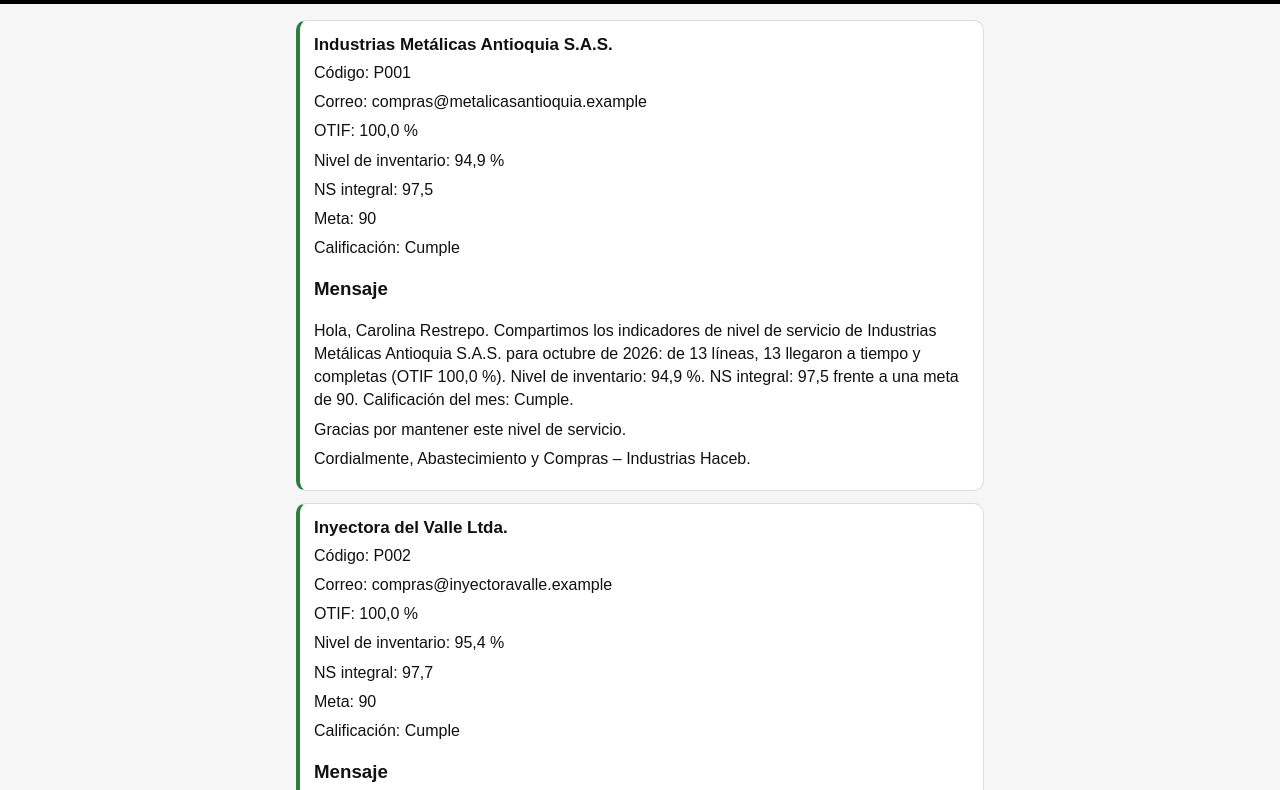
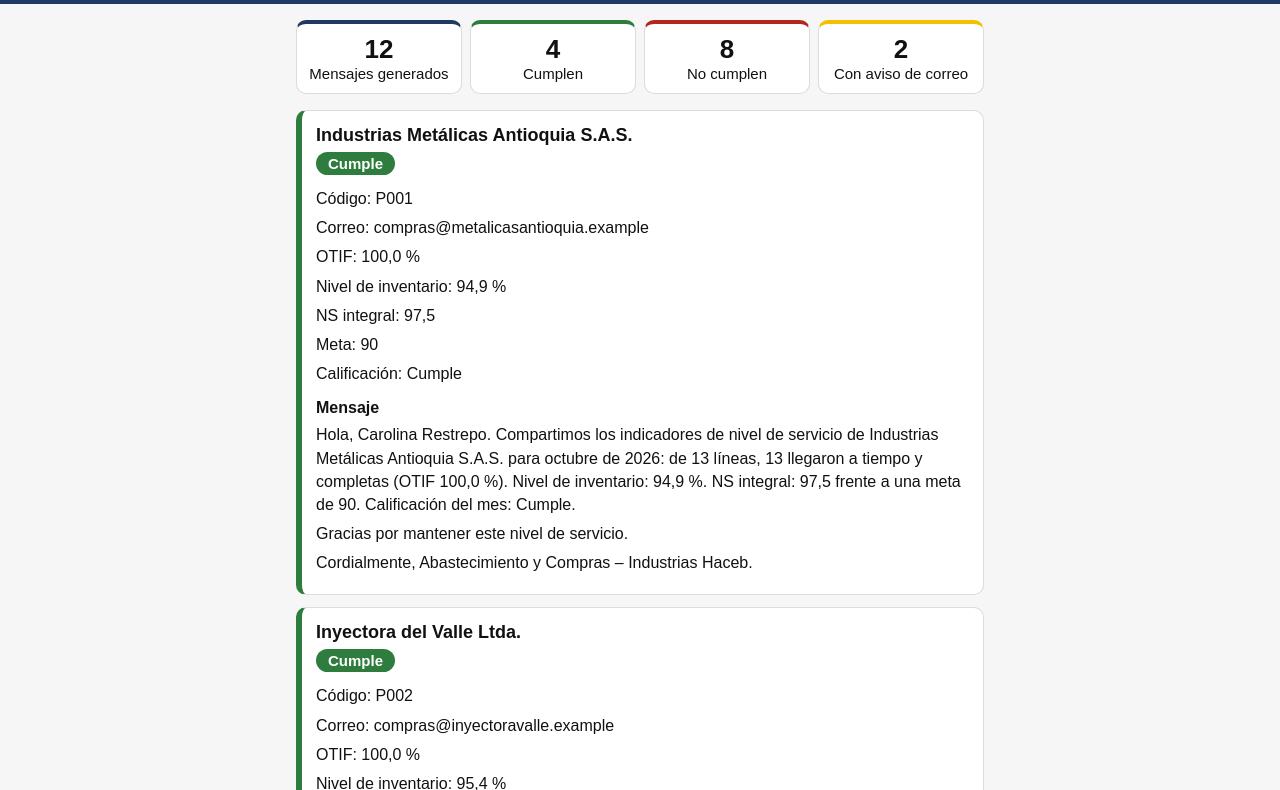
Before and after one commit to TheDarkToxic/Codigo-Monta-ero, a plain HTML site: page index.html in a window 1280 px wide. Shown: the part 57-847 px from the top of the page. Drawn offline with Linux system fonts and the light colour scheme.

Commit message:
Ronda 3: resumen y diseño

```diff
--- a/app.js
+++ b/app.js
@@ -58,6 +58,8 @@ function elegirMes() {
   console.log("Mes elegido:", mesEnLetras(periodoElegido), "- registros:", indicadoresDelMes.length);
   // Volver a dibujar las tarjetas con el mes nuevo (ver TODO 2).
   dibujarTarjetas();
+  // Actualizar las 4 cifras del resumen (ver final del archivo).
+  dibujarResumen();
 }
 
 // 5) Cada vez que la persona cambie el mes, volver a filtrar.
@@ -125,7 +127,7 @@ function dibujarTarjetas() {
     // El nombre y el correo salen de "proveedores" (acuerdo en CLAUDE.md).
     // Si no encontramos al proveedor, usamos el nombre que trae el indicador.
     const nombre = proveedor ? proveedor.nombre : indicador.nombre_proveedor;
-    const correo = proveedor && proveedor.correo ? proveedor.correo : "sin dato";
+    const correo = proveedor && proveedor.correo ? proveedor.correo : "(vacío)";
 
     // Crear la tarjeta. Los estilos "card", "ok" y "fail" ya están en estilos.css.
     const tarjeta = document.createElement("article");
@@ -140,6 +142,15 @@ function dibujarTarjetas() {
     const titulo = document.createElement("h2");
     titulo.textContent = nombre;
     tarjeta.appendChild(titulo);
+
+    // Etiqueta de color con la calificación: verde «Cumple» o roja «No cumple».
+    if (indicador.calificacion === "Cumple" || indicador.calificacion === "No cumple") {
+      const etiqueta = document.createElement("span");
+      etiqueta.classList.add("etiqueta");
+      etiqueta.classList.add(indicador.calificacion === "Cumple" ? "cumple" : "no-cumple");
+      etiqueta.textContent = indicador.calificacion;
+      tarjeta.appendChild(etiqueta);
+    }
 
     // Una línea por cada dato.
     agregarLinea(tarjeta, "Código", indicador.id_proveedor);
@@ -275,3 +286,51 @@ function agregarAviso(tarjeta, texto) {
   aviso.textContent = "⚠ " + texto;
   tarjeta.appendChild(aviso);
 }
+
+// RESUMEN DEL MES (Ronda 3)
+// Cuenta y muestra 4 cifras del mes elegido: mensajes generados, cuántos cumplen,
+// cuántos no cumplen y cuántos tienen aviso de correo.
+function dibujarResumen() {
+  let cumplen = 0;
+  let noCumplen = 0;
+  let conAvisoCorreo = 0;
+
+  for (const indicador of indicadoresDelMes) {
+    if (indicador.calificacion === "Cumple") {
+      cumplen = cumplen + 1;
+    } else if (indicador.calificacion === "No cumple") {
+      noCumplen = noCumplen + 1;
+    }
+    // Usamos la misma revisión de correo que las tarjetas, para que siempre coincidan.
+    const proveedor = buscarProveedor(indicador.id_proveedor);
+    if (revisarCorreo(proveedor ? proveedor.correo : "") !== "") {
+      conAvisoCorreo = conAvisoCorreo + 1;
+    }
+  }
+
+  // Se genera un mensaje por cada indicador del mes.
+  const cifras = [
+    { numero: indicadoresDelMes.length, texto: "Mensajes generados", estilo: "total" },
+    { numero: cumplen, texto: "Cumplen", estilo: "cumple" },
+    { numero: noCumplen, texto: "No cumplen", estilo: "no-cumple" },
+    { numero: conAvisoCorreo, texto: "Con aviso de correo", estilo: "aviso" }
+  ];
+
+  const resumen = document.getElementById("resumen");
+  resumen.innerHTML = "";  // limpiar el resumen anterior
+
+  for (const cifra of cifras) {
+    const caja = document.createElement("div");
+    caja.classList.add("cifra");
+    caja.classList.add(cifra.estilo);
+
+    const numero = document.createElement("strong");
+    numero.textContent = cifra.numero;
+    const texto = document.createElement("span");
+    texto.textContent = cifra.texto;
+
+    caja.appendChild(numero);
+    caja.appendChild(texto);
+    resumen.appendChild(caja);
+  }
+}
--- a/estilos.css
+++ b/estilos.css
@@ -1,15 +1,60 @@
-:root { --ink: #111; --orange: #f7931e; --magenta: #c8338c; --green: #2e7d3f; --red: #b3261e; --muted: #5f6368; --bg: #f6f6f7; --border: #dcdce0; }
+/* Colores del diseño acordado en CLAUDE.md */
+:root {
+  --azul: #1F3864;          /* encabezado */
+  --ink: #111;              /* texto normal */
+  --orange: #f7931e;        /* detalle de la primera letra del título */
+  --green: #2e7d3f;         /* «Cumple» */
+  --red: #b3261e;           /* «No cumple» */
+  --amarillo: #f2c200;      /* borde de los avisos de correo */
+  --amarillo-claro: #fff8d6;/* fondo de las tarjetas con aviso de correo */
+  --amarillo-texto: #5c4300;/* texto oscuro que se lee bien sobre amarillo */
+  --bg: #f6f6f7;            /* fondo claro de la página */
+  --border: #dcdce0;
+}
 * { box-sizing: border-box; }
-body { margin: 0; font-family: Arial, Helvetica, sans-serif; background: var(--bg); color: var(--ink); }
-header { background: #000; color: #fff; padding: 12px 16px; display: flex; flex-wrap: wrap; align-items: center; gap: 12px; }
+
+/* Letra base de 16 px (CLAUDE.md pide 15 px o más) */
+body { margin: 0; font-family: Arial, Helvetica, sans-serif; font-size: 16px; background: var(--bg); color: var(--ink); }
+
+/* Encabezado azul oscuro */
+header { background: var(--azul); color: #fff; padding: 12px 16px; display: flex; flex-wrap: wrap; align-items: center; gap: 12px; }
 header h1 { font-size: 20px; margin: 0; flex: 1 1 auto; }
 header h1::first-letter { color: var(--orange); }
 select { font: inherit; padding: 8px; border-radius: 8px; }
+
+/* Resumen del mes: 4 cajas en fila */
+.resumen { max-width: 720px; margin: 16px auto 0; padding: 0 16px; display: grid; grid-template-columns: repeat(4, 1fr); gap: 8px; }
+.cifra { background: #fff; border: 1px solid var(--border); border-top: 4px solid var(--azul); border-radius: 10px; padding: 10px; text-align: center; }
+.cifra strong { display: block; font-size: 26px; }
+.cifra span { font-size: 15px; }
+.cifra.cumple { border-top-color: var(--green); }
+.cifra.no-cumple { border-top-color: var(--red); }
+.cifra.aviso { border-top-color: var(--amarillo); }
+
+/* Tarjetas */
 main { max-width: 720px; margin: 0 auto; padding: 16px; }
-.card { background: #fff; border: 1px solid var(--border); border-left: 4px solid var(--orange); border-radius: 10px; padding: 14px; margin-bottom: 12px; }
+.card { background: #fff; border: 1px solid var(--border); border-left: 6px solid var(--border); border-radius: 10px; padding: 14px; margin-bottom: 12px; }
+/* Tarjeta con problema de correo: fondo y borde amarillos.
+   Va ANTES de .ok y .fail para que la franja izquierda siga mostrando verde o rojo. */
+.card.warning { background: var(--amarillo-claro); border-color: var(--amarillo); }
 .card.ok { border-left-color: var(--green); }
-.card.fail { border-left-color: var(--magenta); }
-.card.warning { border-left-color: var(--red); }
-.card h2 { font-size: 17px; margin: 0 0 6px; }
-.card p { line-height: 1.45; margin: 6px 0; }
-.warning-text { color: var(--red); font-weight: bold; }
+.card.fail { border-left-color: var(--red); }
+.card h2 { font-size: 18px; margin: 0 0 6px; }
+.card h3 { font-size: 16px; margin: 14px 0 4px; }
+/* overflow-wrap: los correos largos se parten en vez de salirse de la tarjeta en el celular */
+.card p { line-height: 1.45; margin: 6px 0; overflow-wrap: anywhere; }
+
+/* Etiqueta de calificación */
+.etiqueta { display: inline-block; padding: 3px 12px; border-radius: 999px; font-size: 15px; font-weight: bold; color: #fff; margin-bottom: 6px; }
+.etiqueta.cumple { background: var(--green); }
+.etiqueta.no-cumple { background: var(--red); }
+
+/* Avisos (correo y faltan datos) en amarillo */
+.warning-text { background: #ffe680; color: var(--amarillo-texto); font-weight: bold; padding: 6px 10px; border-radius: 6px; }
+
+/* Celular: pantallas angostas */
+@media (max-width: 520px) {
+  .resumen { grid-template-columns: repeat(2, 1fr); }  /* 2 cajas por fila */
+  header h1 { font-size: 18px; }
+  main { padding: 12px; }
+}
--- a/index.html
+++ b/index.html
@@ -12,6 +12,7 @@
     <label for="month">Mes</label>
     <select id="month"></select>
   </header>
+  <section id="resumen" class="resumen"></section>
   <main id="proveedores"></main>
   <script src="datos.js"></script>
   <script src="app.js"></script>
```
